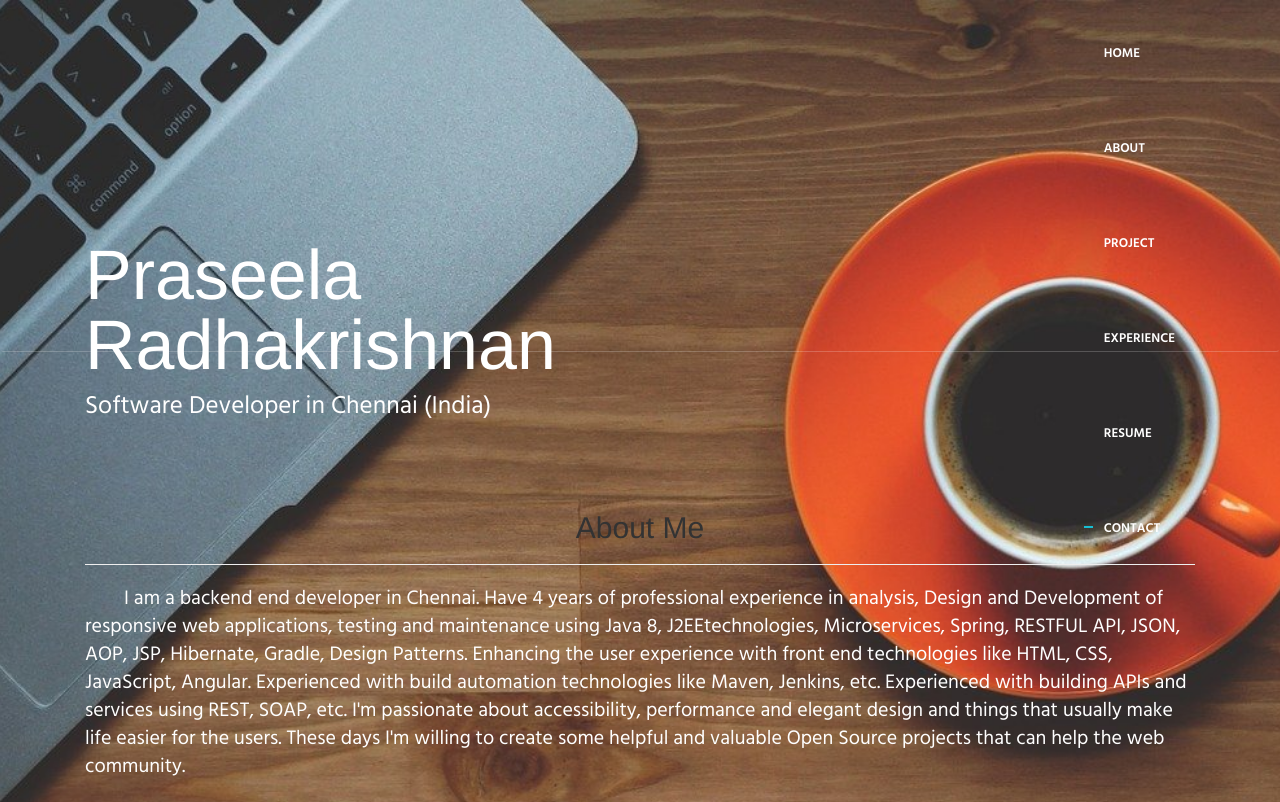
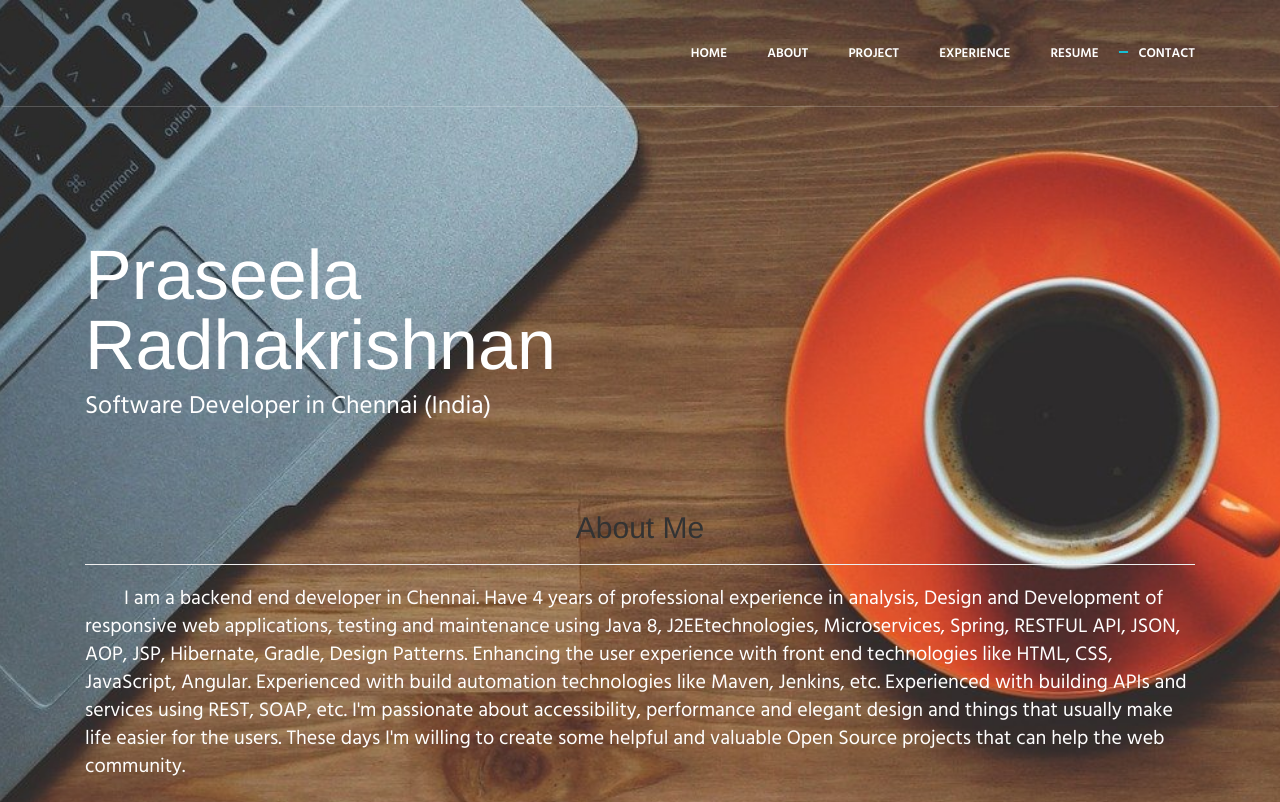
Before and after one commit to praseela/PraseelaRadhakrishnan, a plain HTML site: page index.html in a window 1280 px wide. Shown: the top 802 px of the page. Drawn offline with nearby package versions, Linux system fonts and the light colour scheme; files whose address does not match are found by name.

Commit message:
Added nav-bar class

```diff
--- a/index.html
+++ b/index.html
@@ -302,6 +302,10 @@ AOP, JSP, Hibernate, Gradle, Design Patterns
     font-size: 25px;
     color: #0b0a0a;
 }
+.navbar-nav{
+    display: flex;
+    flex-direction:row;
+    }
 
 .content-block{
  padding-bottom: 100px;
```
